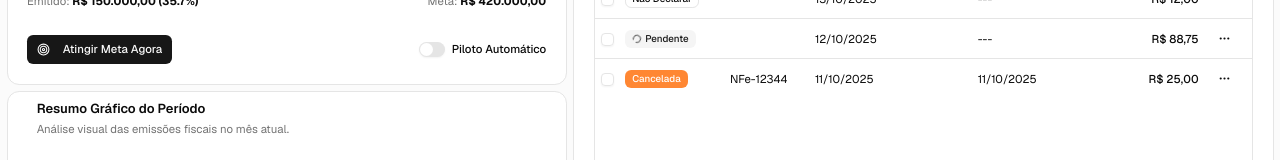
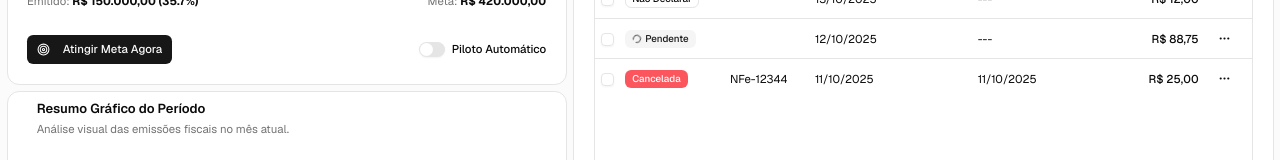
Before and after one commit to josielmaicon/Sinapse-ERP-1.1, a React (Vite) app in the folder interface/: page /fiscal in a window 1280 px wide. Shown: the part 348-508 px from the top of the page. Built offline with nearby package versions, Linux system fonts and the light colour scheme.

Commit message:
tags atualizadas

```diff
--- a/interface/src/components/ColunasTabelaFiscal.jsx
+++ b/interface/src/components/ColunasTabelaFiscal.jsx
@@ -24,7 +24,7 @@ const StatusBadge = ({ status }) => {
     case "rejeitada":
       return <Badge variant="destructive">Rejeitada</Badge>;
     case "cancelada":
-        return <Badge variant="destructive" className="bg-orange-500/80">Cancelada</Badge>;
+        return <Badge variant="destructive" className="bg-red-500/80">Cancelada</Badge>;
     default:
       return <Badge variant="secondary">{status}</Badge>;
   }
```
